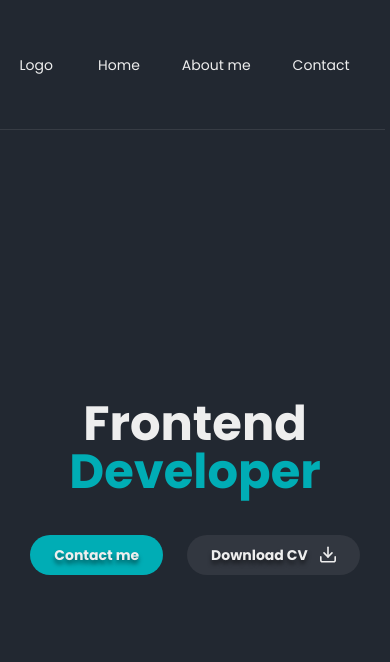
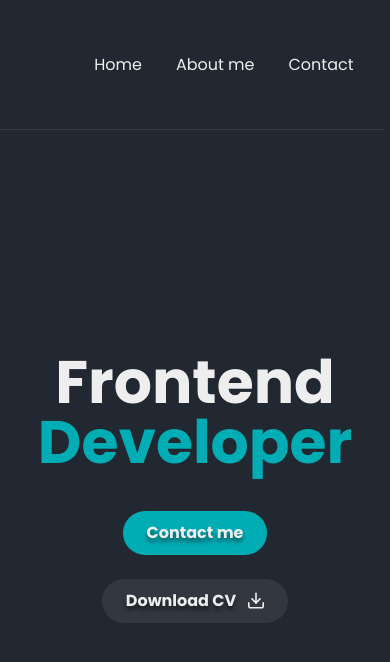
Before and after one commit to IronBeagle70/port-react-ts, a React (Vite) app: page / in a window 390 px wide. Shown: the top 662 px of the page. Built offline with nearby package versions, Linux system fonts and the light colour scheme.

Commit message:
header and welcome responsive

```diff
--- a/src/components/HeaderComponent.tsx
+++ b/src/components/HeaderComponent.tsx
@@ -2,20 +2,20 @@ import React from 'react'
 
 export default function HeaderComponent() {
     return (
-        <header className='bg-bg-general flex justify-between items-center head-width h-[130px] left-0 absolute right-0 top-0 text-color-text font-normal text-sm md:text-base border-b border-solid border-color-border main-padding-head z-[103] '>
-            <div>
+        <header className='bg-bg-general flex justify-end items-center head-width h-[130px] left-0 absolute right-0 top-0 text-color-text font-normal text-sm min-[350px]:text-base border-b border-solid border-color-border main-padding-head z-[103] '>
+            {/* <div>
                 <a href="#">Logo</a>
-            </div>
+            </div> */}
             <nav>
                 <ul className='flex items-center justify-center gap-[10px]'>
                     <li>
-                        <a className='p-4 hover:text-main-color-text transition-all duration-200 ease-in-out' href="#welcome">Home</a>
+                        <a className='head-padding hover:text-main-color-text transition-all duration-200 ease-in-out' href="#welcome">Home</a>
                     </li>
                     <li>
-                        <a className='p-4 hover:text-main-color-text transition-all duration-200 ease-in-out' href="#about">About me</a>
+                        <a className='head-padding hover:text-main-color-text transition-all duration-200 ease-in-out' href="#about">About me</a>
                     </li>
                     <li>
-                        <a className='p-4 hover:text-main-color-text transition-all duration-200 ease-in-out' href="#contact">Contact</a>
+                        <a className='head-padding hover:text-main-color-text transition-all duration-200 ease-in-out' href="#contact">Contact</a>
                     </li>
                 </ul>
             </nav>
--- a/src/components/Welcome.tsx
+++ b/src/components/Welcome.tsx
@@ -10,15 +10,15 @@ export default function Welcome() {
         <div className='flex items-center justify-center workspace'>
             <div className='flex items-end welcome-container'>
                 <div className='flex flex-col welcome-data-container'>
-                    <div className='flex title-center flex-wrap'>
-                        <h1 className='font-bold text-5xl sm:text-6xl md:text-7xl lg:text-8xl text-color-text'>Frontend</h1>
-                        <h1 className='font-bold text-5xl sm:text-6xl md:text-7xl lg:text-8xl text-main-color-text'>Developer</h1>
+                    <div className='flex title-center flex-col flex-wrap'>
+                        <h1 className='font-bold text-5xl min-[350px]:text-6xl min-[425px]:text-7xl sm:text-[84px] lg:text-8xl text-color-text'>Frontend</h1>
+                        <h1 className='font-bold text-5xl min-[350px]:text-6xl min-[425px]:text-7xl sm:text-[84px] lg:text-8xl text-main-color-text'>Developer</h1>
                     </div>
                     <div className='flex items-center btns-center flex-wrap gap-6'>
-                        <a href="#contact" className='bg-main-color-text cursor-pointer text-color-text text-sm sm:text-base lg:text-lg btn-text-shadow btn-box-shadow flex items-center justify-center py-[10px] px-6 md:px-7 lg:px-8 font-bold rounded-[1000px] max-w-full md:max-w-[240px] gap-3'>
+                        <a href="#contact" className='bg-main-color-text cursor-pointer text-color-text text-sm min-[350px]:text-base lg:text-lg btn-text-shadow btn-box-shadow flex items-center justify-center py-[10px] px-6 md:px-7 lg:px-8 font-bold rounded-[1000px] max-w-full md:max-w-[240px] gap-3'>
                             <span>Contact me</span>
                         </a>
-                        <a className='bg-bg-second-btn cursor-pointer text-color-text text-sm sm:text-base lg:text-lg btn-text-shadow btn-box-shadow flex items-center justify-center py-[10px] px-6 md:px-7 lg:px-8 font-bold rounded-[1000px] max-w-full md:max-w-[240px] gap-3'>
+                        <a className='bg-bg-second-btn cursor-pointer text-color-text text-sm min-[350px]:text-base lg:text-lg btn-text-shadow btn-box-shadow flex items-center justify-center py-[10px] px-6 md:px-7 lg:px-8 font-bold rounded-[1000px] max-w-full md:max-w-[240px] gap-3'>
                             <span>Download CV</span>
                             <img className='w-4 md:w-[18px]' src={download} alt="download_svg" />
                         </a>
--- a/src/index.css
+++ b/src/index.css
@@ -16,6 +16,10 @@ body{
 
 .head-width{
   width: calc(100% - 10px);
+}
+
+.head-padding{
+  padding: 16px;
 }
 
 .workspace{
@@ -86,6 +90,9 @@ body{
 }
 
 @media only screen and (max-width:600px){
+  .head-padding{
+    padding: 16px 12px;
+  }
   ::-webkit-scrollbar{
     width: 5px;
   }
@@ -94,7 +101,14 @@ body{
   }
 }
 
-@media only screen and (max-width:800px){
+@media only screen and (max-width:300px){
+  .head-padding{
+    padding: 16px 8px;
+  }
+}
+
+
+@media only screen and (max-width:920px){
   .title-center{
     align-items: center;
     justify-content: center;
```
